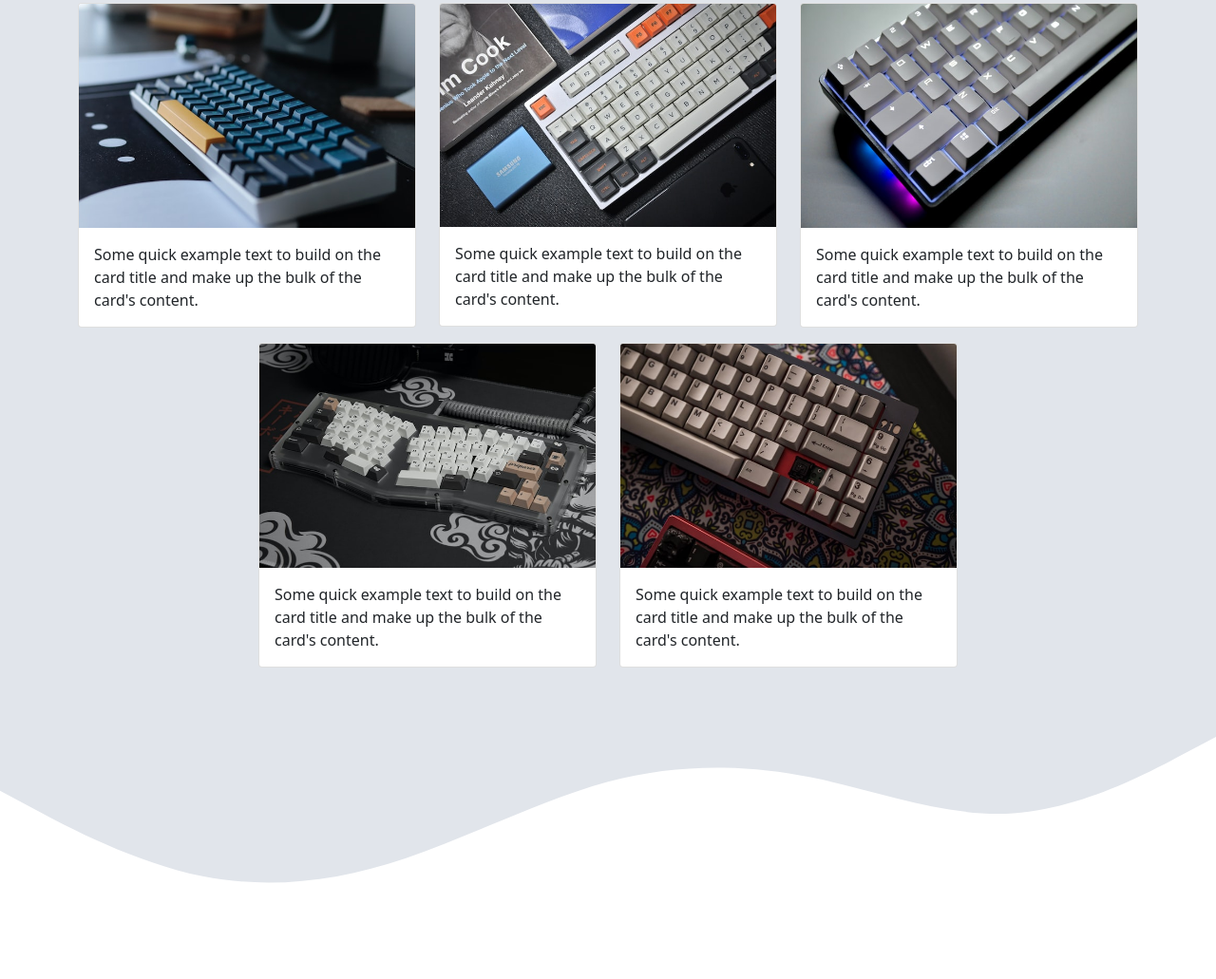
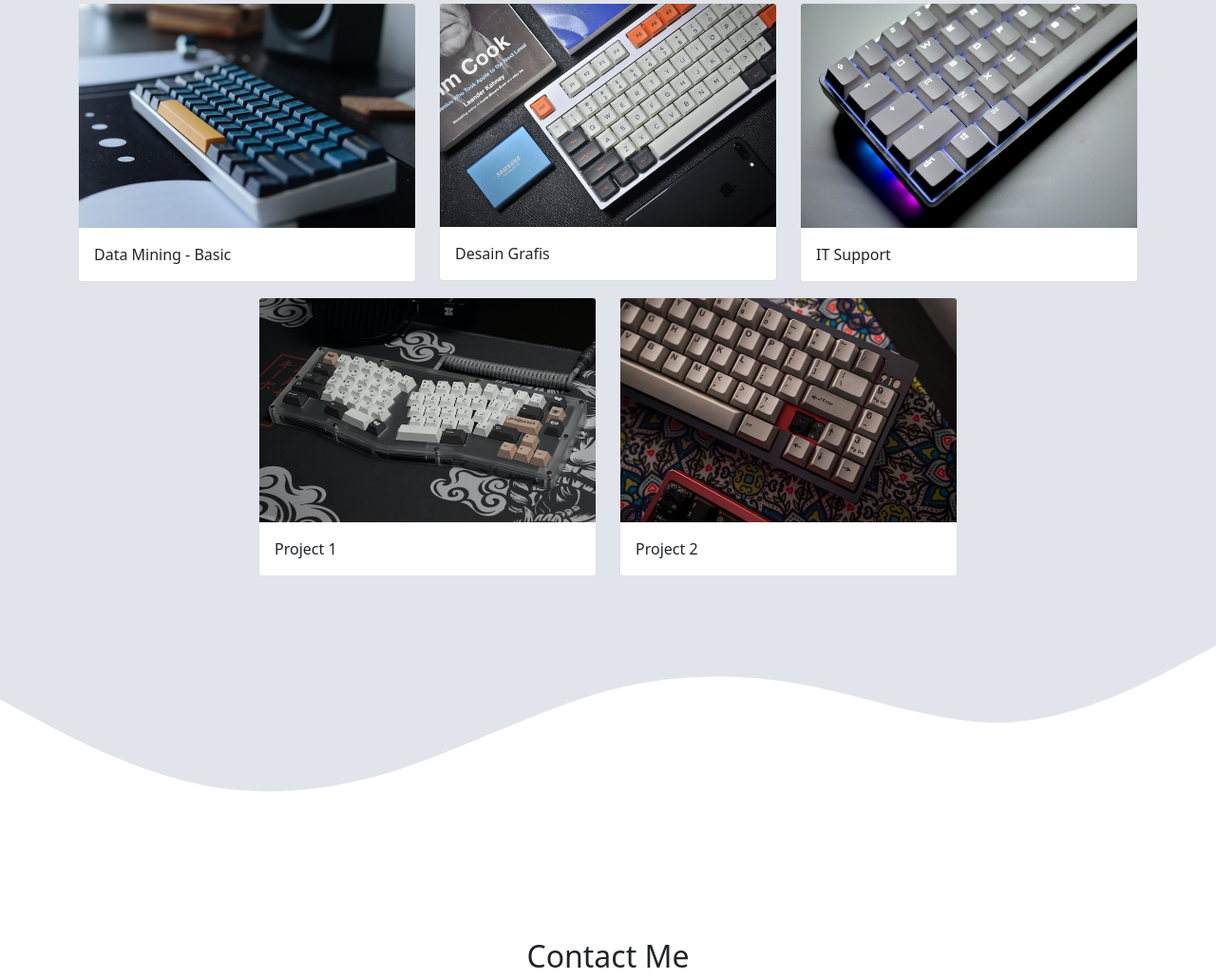
Before and after one commit to webrizky/webrizky.github.io, a plain HTML site: page index.html in a window 1280 px wide. Shown: the part 1464-2495 px from the top of the page at 95% size. Drawn offline with nearby package versions, Linux system fonts and the light colour scheme.

Commit message:
index.html
Perubahan data

```diff
--- a/index.html
+++ b/index.html
@@ -85,7 +85,7 @@
             <div class="card">
               <img src="img/project/mc1.jpg" class="card-img-top" alt="Project-1" />
               <div class="card-body">
-                <p class="card-text">Some quick example text to build on the card title and make up the bulk of the card's content.</p>
+                <p class="card-text">Data Mining - Basic</p>
               </div>
             </div>
           </div>
@@ -94,7 +94,7 @@
             <div class="card">
               <img src="img/project/mc2.jpg" class="card-img-top" alt="Project-2" />
               <div class="card-body">
-                <p class="card-text">Some quick example text to build on the card title and make up the bulk of the card's content.</p>
+                <p class="card-text">Desain Grafis</p>
               </div>
             </div>
           </div>
@@ -103,7 +103,7 @@
             <div class="card">
               <img src="img/project/mc3.jpg" class="card-img-top" alt="Project-3" />
               <div class="card-body">
-                <p class="card-text">Some quick example text to build on the card title and make up the bulk of the card's content.</p>
+                <p class="card-text">IT Support</p>
               </div>
             </div>
           </div>
@@ -111,7 +111,7 @@
             <div class="card">
               <img src="img/project/mc4.jpg" class="card-img-top" alt="Project-4" />
               <div class="card-body">
-                <p class="card-text">Some quick example text to build on the card title and make up the bulk of the card's content.</p>
+                <p class="card-text">Project 1</p>
               </div>
             </div>
           </div>
@@ -119,7 +119,7 @@
             <div class="card">
               <img src="img/project/mc5.jpg" class="card-img-top" alt="Project-5" />
               <div class="card-body">
-                <p class="card-text">Some quick example text to build on the card title and make up the bulk of the card's content.</p>
+                <p class="card-text">Project 2</p>
               </div>
             </div>
           </div>
```
